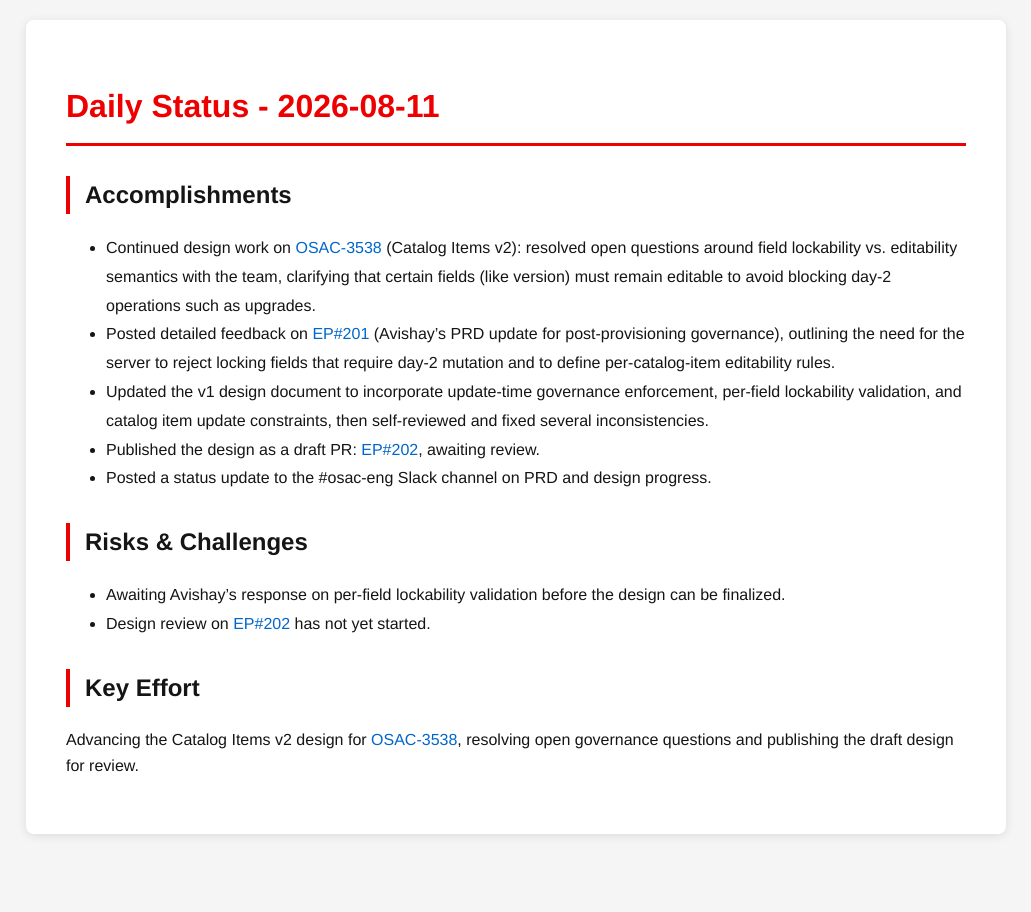
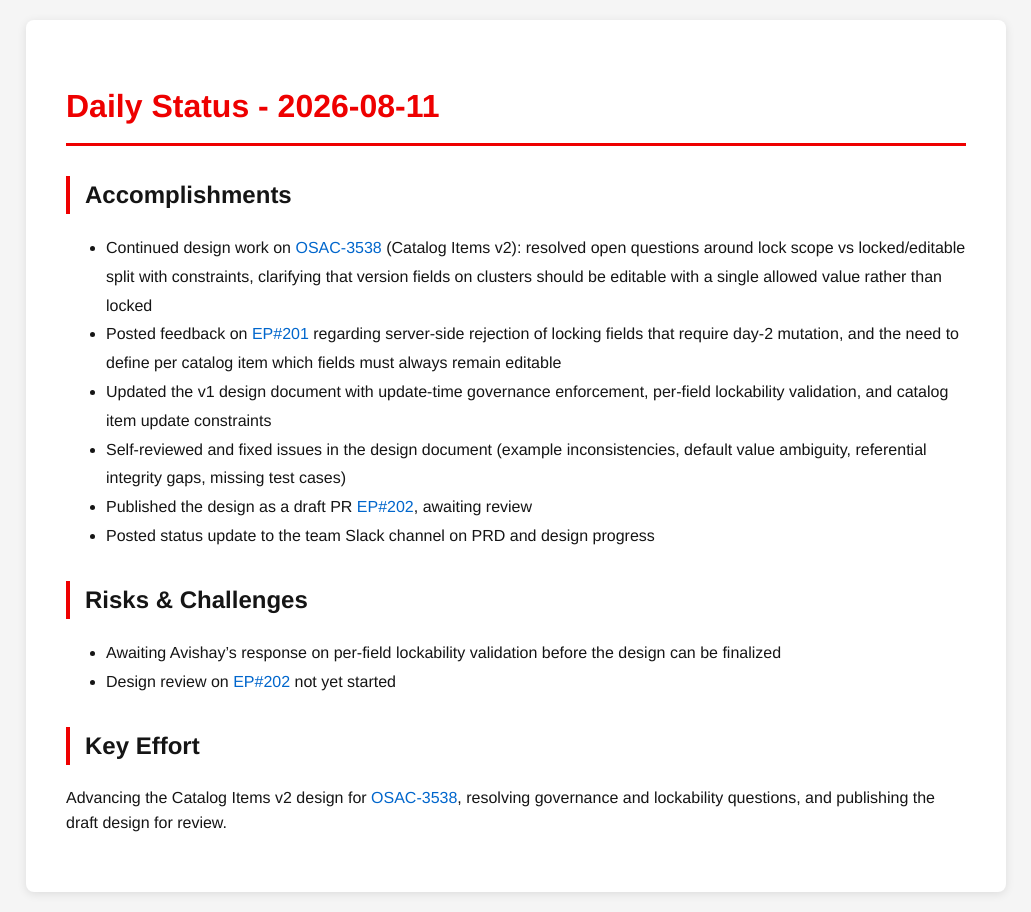
Before and after one commit to tzvatot/daily-status, a Jekyll site: the page built from 2026-08-11.md, in a window 1280 px wide. Shown: the whole page, without its empty margins (124-1155 px from the left). Built offline with Jekyll 4.4.1, drawn with Linux system fonts in a browser that asks for light colours.

Commit message:
Daily status update - 2026-08-11

```diff
--- a/2026-08-11.md
+++ b/2026-08-11.md
@@ -7,15 +7,16 @@
 # Daily Status - 2026-08-11
 
 ## Accomplishments
-- Continued design work on [OSAC-3538](https://redhat.atlassian.net/browse/OSAC-3538) (Catalog Items v2): resolved open questions around field lockability vs. editability semantics with the team, clarifying that certain fields (like version) must remain editable to avoid blocking day-2 operations such as upgrades.
-- Posted detailed feedback on [EP#201](https://github.com/osac-project/enhancement-proposals/pull/201) (Avishay's PRD update for post-provisioning governance), outlining the need for the server to reject locking fields that require day-2 mutation and to define per-catalog-item editability rules.
-- Updated the v1 design document to incorporate update-time governance enforcement, per-field lockability validation, and catalog item update constraints, then self-reviewed and fixed several inconsistencies.
-- Published the design as a draft PR: [EP#202](https://github.com/osac-project/enhancement-proposals/pull/202), awaiting review.
-- Posted a status update to the #osac-eng Slack channel on PRD and design progress.
+- Continued design work on [OSAC-3538](https://redhat.atlassian.net/browse/OSAC-3538) (Catalog Items v2): resolved open questions around lock scope vs locked/editable split with constraints, clarifying that version fields on clusters should be editable with a single allowed value rather than locked
+- Posted feedback on [EP#201](https://github.com/osac-project/enhancement-proposals/pull/201) regarding server-side rejection of locking fields that require day-2 mutation, and the need to define per catalog item which fields must always remain editable
+- Updated the v1 design document with update-time governance enforcement, per-field lockability validation, and catalog item update constraints
+- Self-reviewed and fixed issues in the design document (example inconsistencies, default value ambiguity, referential integrity gaps, missing test cases)
+- Published the design as a draft PR [EP#202](https://github.com/osac-project/enhancement-proposals/pull/202), awaiting review
+- Posted status update to the team Slack channel on PRD and design progress
 
 ## Risks & Challenges
-- Awaiting Avishay's response on per-field lockability validation before the design can be finalized.
-- Design review on [EP#202](https://github.com/osac-project/enhancement-proposals/pull/202) has not yet started.
+- Awaiting Avishay's response on per-field lockability validation before the design can be finalized
+- Design review on [EP#202](https://github.com/osac-project/enhancement-proposals/pull/202) not yet started
 
 ## Key Effort
-Advancing the Catalog Items v2 design for [OSAC-3538](https://redhat.atlassian.net/browse/OSAC-3538), resolving open governance questions and publishing the draft design for review.
+Advancing the Catalog Items v2 design for [OSAC-3538](https://redhat.atlassian.net/browse/OSAC-3538), resolving governance and lockability questions, and publishing the draft design for review.
```
